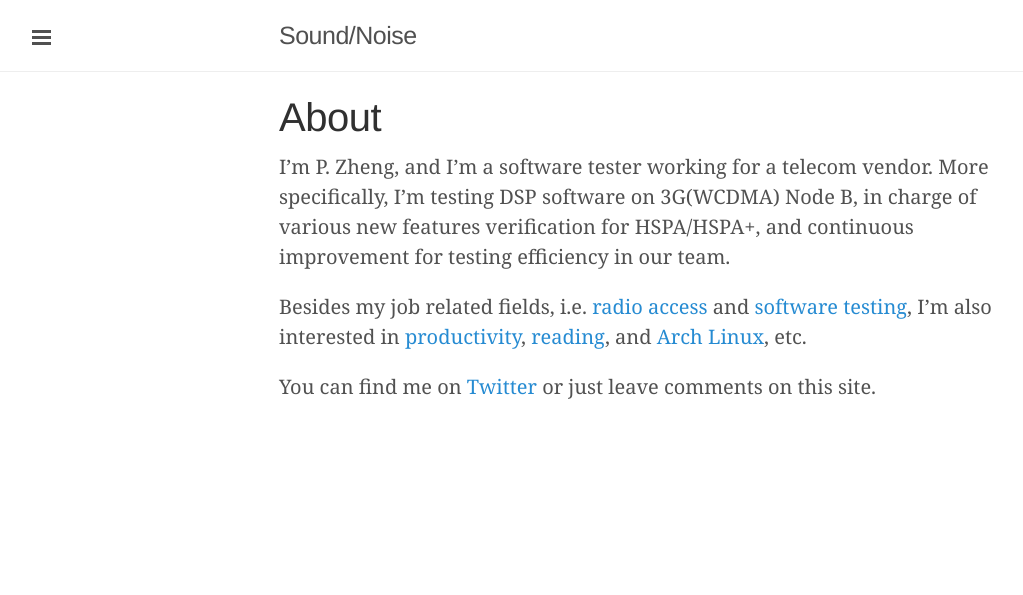
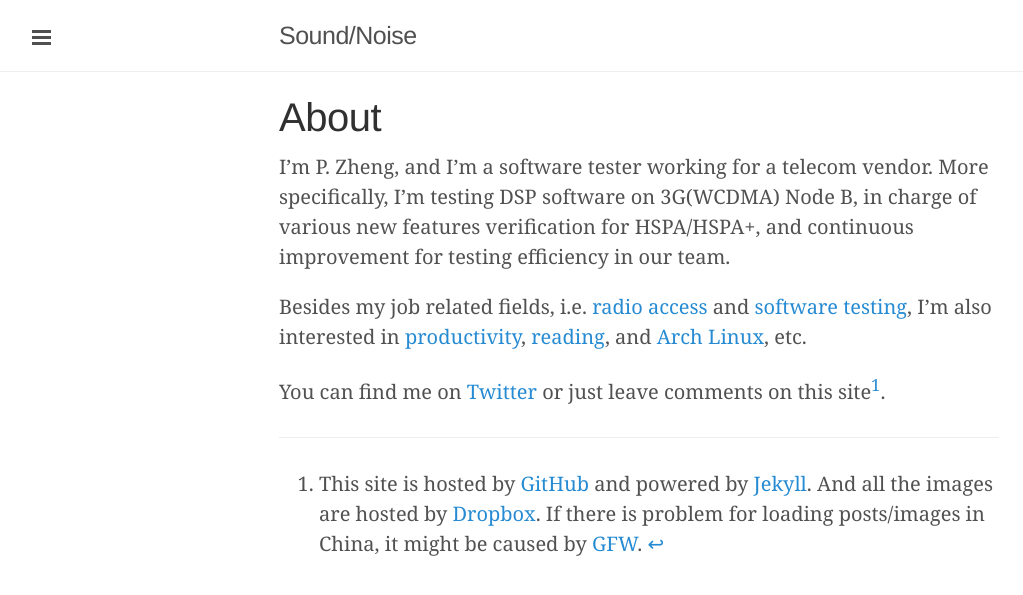
Before and after one commit to happybit/happybit.github.io, a Jekyll site: the page built from about.md, in a window 1280 px wide. Shown: the top 595 px of the page, without its empty margins (1-1024 px from the left). Built offline with Jekyll 4.4.1, drawn with Linux system fonts in a browser that asks for light colours.

Commit message:
update about.md

```diff
--- a/about.md
+++ b/about.md
@@ -11,4 +11,7 @@ I'm P. Zheng, and I'm a software tester working for a telecom vendor. More speci
 
 Besides my job related fields, i.e. [radio access](http://blog.pzheng.me/categories.html#radioaccess) and [software testing](http://blog.pzheng.me/categories.html#testing), I'm also interested in [productivity](http://blog.pzheng.me/categories.html#productivity), [reading](http://blog.pzheng.me/categories.html#reading), and [Arch Linux](http://blog.pzheng.me/categories.html#archlinux), etc.
 
-You can find me on [Twitter](https://twitter.com/knoise) or just leave comments on this site.
+You can find me on [Twitter](https://twitter.com/knoise) or just leave comments on this site[^1].
+
+----
+[^1]: This site is hosted by [GitHub](http://www.github.com) and powered by [Jekyll](http://jekyllrb.com/). And all the images are hosted by [Dropbox](http://www.dropbox.com). If there is problem for loading posts/images in China, it might be caused by [GFW](http://en.wikipedia.org/wiki/Golden_Shield_Project).
```
